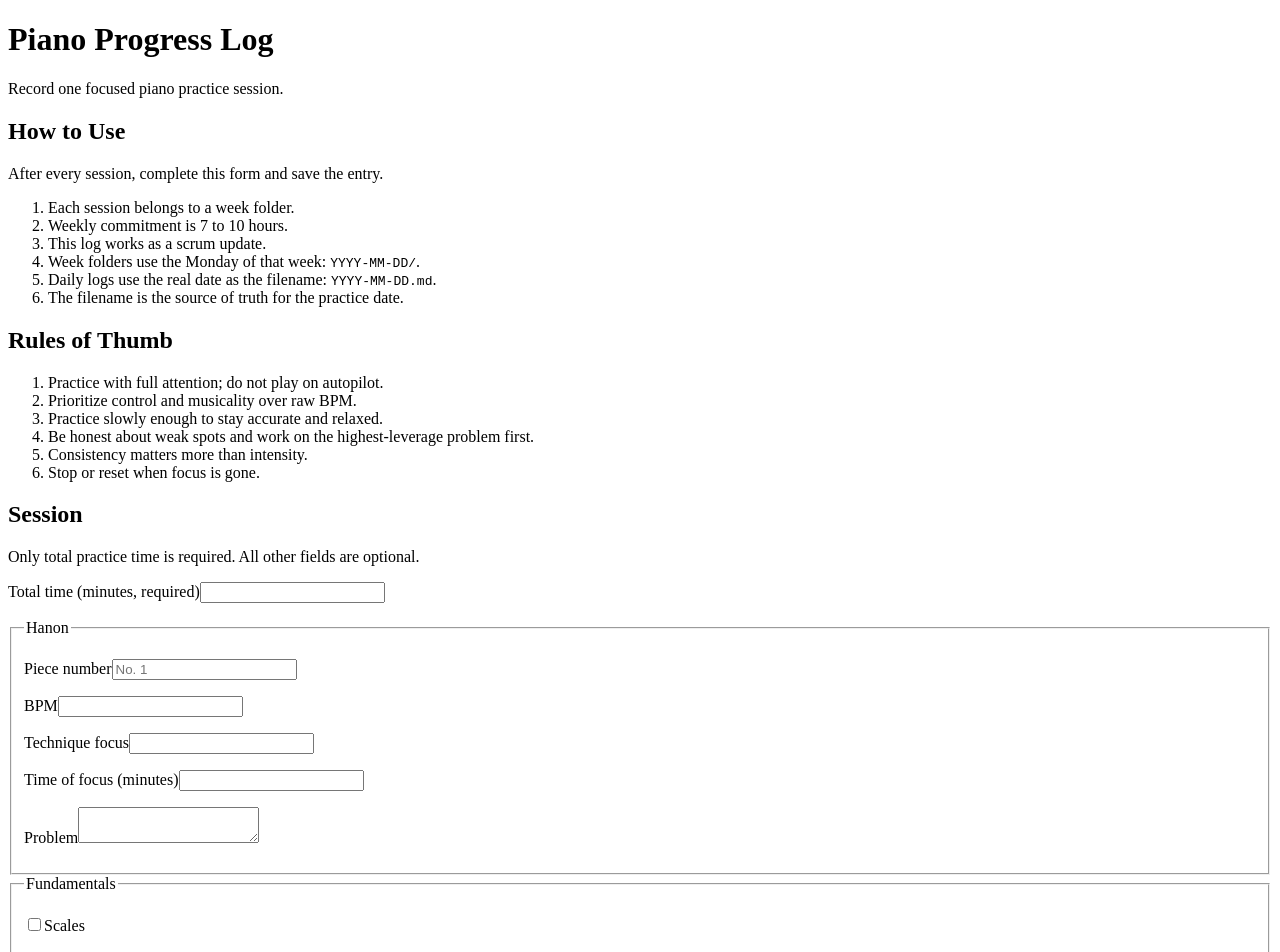
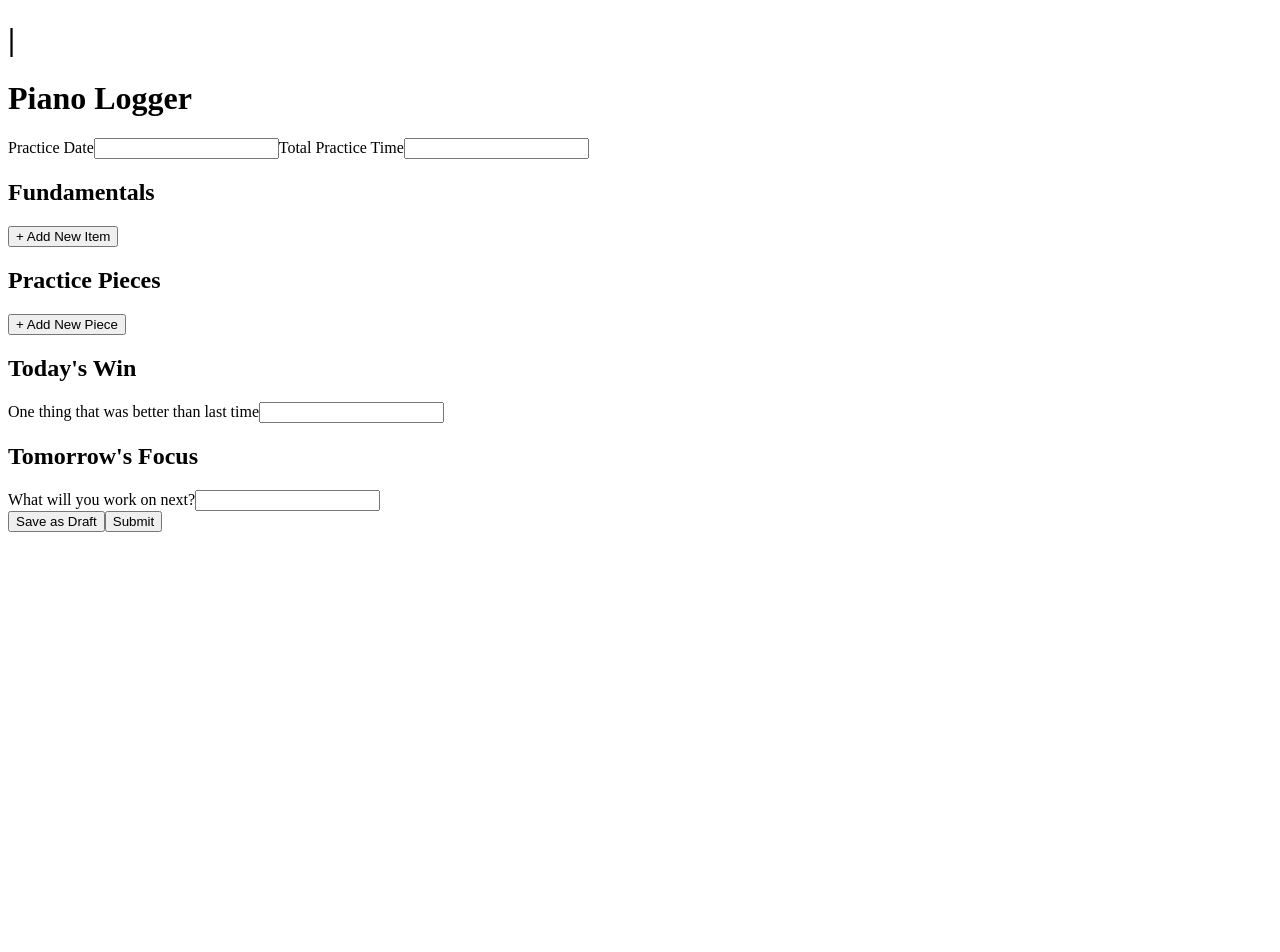
Before and after one commit to LiberteI/piano-log, a React (Vite) app in the folder client/: page / in a window 1280 px wide. Shown: the top 952 px of the page. After the commit the page ends 800 px from the top, so only its background shows below. Built offline with nearby package versions, Linux system fonts and the light colour scheme.

Commit message:
add dom skeleton

```diff
--- a/client/package.json
+++ b/client/package.json
@@ -11,7 +11,8 @@
   },
   "dependencies": {
     "react": "^19.2.8",
-    "react-dom": "^19.2.8"
+    "react-dom": "^19.2.8",
+    "react-router-dom": "^7.18.3"
   },
   "devDependencies": {
     "@types/node": "^24.13.3",
--- a/client/src/App.tsx
+++ b/client/src/App.tsx
@@ -1,185 +1,14 @@
-import { type FormEvent, useState } from 'react'
-
-const fundamentalSkills = [
-  'Scales',
-  'Arpeggios',
-  'Octaves',
-  'Jumps',
-  'Rotation',
-  'Voicing',
-  'Repeated notes',
-  'Double notes (thirds and sixths)',
-  'Hand synchronization',
-  'Polyphonic control',
-  'Chord technique',
-]
+import { BrowserRouter, Navigate, Route, Routes } from 'react-router-dom'
+import Logger from './log_form/logger.jsx'
 
 function App() {
-  const [submitted, setSubmitted] = useState(false)
-
-  function handleSubmit(event: FormEvent<HTMLFormElement>) {
-    event.preventDefault()
-    setSubmitted(true)
-  }
-
   return (
-    <main>
-      <header>
-        <h1>Piano Progress Log</h1>
-        <p>Record one focused piano practice session.</p>
-      </header>
-
-      <section aria-labelledby="how-to-use-heading">
-        <h2 id="how-to-use-heading">How to Use</h2>
-        <p>After every session, complete this form and save the entry.</p>
-        <ol>
-          <li>Each session belongs to a week folder.</li>
-          <li>Weekly commitment is 7 to 10 hours.</li>
-          <li>This log works as a scrum update.</li>
-          <li>Week folders use the Monday of that week: <code>YYYY-MM-DD/</code>.</li>
-          <li>Daily logs use the real date as the filename: <code>YYYY-MM-DD.md</code>.</li>
-          <li>The filename is the source of truth for the practice date.</li>
-        </ol>
-      </section>
-
-      <section aria-labelledby="rules-heading">
-        <h2 id="rules-heading">Rules of Thumb</h2>
-        <ol>
-          <li>Practice with full attention; do not play on autopilot.</li>
-          <li>Prioritize control and musicality over raw BPM.</li>
-          <li>Practice slowly enough to stay accurate and relaxed.</li>
-          <li>Be honest about weak spots and work on the highest-leverage problem first.</li>
-          <li>Consistency matters more than intensity.</li>
-          <li>Stop or reset when focus is gone.</li>
-        </ol>
-      </section>
-
-      <section aria-labelledby="session-heading">
-        <h2 id="session-heading">Session</h2>
-        <p>Only total practice time is required. All other fields are optional.</p>
-
-        <form onSubmit={handleSubmit}>
-          <p>
-            <label htmlFor="total-time">Total time (minutes, required)</label>
-            <input id="total-time" name="totalTime" type="number" min="1" required />
-          </p>
-
-          <fieldset>
-            <legend>Hanon</legend>
-            <p>
-              <label htmlFor="hanon-piece">Piece number</label>
-              <input id="hanon-piece" name="hanonPiece" placeholder="No. 1" />
-            </p>
-            <p>
-              <label htmlFor="hanon-bpm">BPM</label>
-              <input id="hanon-bpm" name="hanonBpm" type="number" min="1" />
-            </p>
-            <p>
-              <label htmlFor="hanon-technique">Technique focus</label>
-              <input id="hanon-technique" name="hanonTechniqueFocus" />
-            </p>
-            <p>
-              <label htmlFor="hanon-time">Time of focus (minutes)</label>
-              <input id="hanon-time" name="hanonTimeOfFocus" type="number" min="1" />
-            </p>
-            <p>
-              <label htmlFor="hanon-problem">Problem</label>
-              <textarea id="hanon-problem" name="hanonProblem" />
-            </p>
-          </fieldset>
-
-          <fieldset>
-            <legend>Fundamentals</legend>
-            {fundamentalSkills.map((skill) => (
-              <p key={skill}>
-                <label>
-                  <input name="fundamentals" type="checkbox" value={skill} />
-                  {skill}
-                </label>
-              </p>
-            ))}
-            <p>
-              <label htmlFor="fundamentals-key">Key</label>
-              <input id="fundamentals-key" name="fundamentalsKey" />
-            </p>
-            <p>
-              <label htmlFor="fundamentals-bpm">BPM</label>
-              <input id="fundamentals-bpm" name="fundamentalsBpm" type="number" min="1" />
-            </p>
-            <p>
-              <label htmlFor="fundamentals-problem">Problem</label>
-              <textarea id="fundamentals-problem" name="fundamentalsProblem" />
-            </p>
-            <p>
-              <label htmlFor="fundamentals-time">Time (minutes)</label>
-              <input id="fundamentals-time" name="fundamentalsTime" type="number" min="1" />
-            </p>
-          </fieldset>
-
-          <fieldset>
-            <legend>Etude</legend>
-            <p>
-              <label htmlFor="etude-piece">Piece</label>
-              <input id="etude-piece" name="etudePiece" />
-            </p>
-            <p>
-              <label htmlFor="etude-bpm">BPM</label>
-              <input id="etude-bpm" name="etudeBpm" type="number" min="1" />
-            </p>
-            <p>
-              <label htmlFor="etude-problem">Problem</label>
-              <textarea id="etude-problem" name="etudeProblem" />
-            </p>
-            <p>
-              <label htmlFor="etude-time">Time of focus (minutes)</label>
-              <input id="etude-time" name="etudeTimeOfFocus" type="number" min="1" />
-            </p>
-          </fieldset>
-
-          <fieldset>
-            <legend>Repertoire</legend>
-            <p>
-              <label htmlFor="repertoire-piece">Piece</label>
-              <input id="repertoire-piece" name="repertoirePiece" />
-            </p>
-            <p>
-              <label htmlFor="repertoire-section">Section practiced</label>
-              <input id="repertoire-section" name="repertoireSection" />
-            </p>
-            <p>
-              <label htmlFor="repertoire-bpm">BPM</label>
-              <input id="repertoire-bpm" name="repertoireBpm" type="number" min="1" />
-            </p>
-            <p>
-              <label htmlFor="repertoire-note">Note</label>
-              <textarea id="repertoire-note" name="repertoireNote" />
-            </p>
-            <p>
-              <label htmlFor="repertoire-time">Time of focus (minutes)</label>
-              <input id="repertoire-time" name="repertoireTimeOfFocus" type="number" min="1" />
-            </p>
-          </fieldset>
-
-          <p>
-            <label htmlFor="todays-win">Today's win</label>
-            <textarea
-              id="todays-win"
-              name="todaysWin"
-              placeholder="One thing that was better than last time"
-            />
-          </p>
-
-          <p>
-            <label htmlFor="tomorrows-focus">Tomorrow's focus</label>
-            <textarea id="tomorrows-focus" name="tomorrowsFocus" />
-          </p>
-
-          <button type="submit">Save session</button>
-        </form>
-
-        {submitted && <p>Session is ready to save when the API endpoint is added.</p>}
-      </section>
-    </main>
+    <BrowserRouter>
+      <Routes>
+        <Route path='/' element={<Logger />} />
+        <Route path='*' element={<Navigate to='/' replace />} />
+      </Routes>
+    </BrowserRouter>
   )
 }
 
--- /dev/null
+++ b/client/src/log_form/logger.d.ts
@@ -0,0 +1,5 @@
+import type { JSX } from 'react'
+
+declare function Logger(): JSX.Element
+
+export default Logger
--- /dev/null
+++ b/client/src/log_form/logger.jsx
@@ -0,0 +1,117 @@
+import { useState } from 'react'
+
+const PieceCard = (type) => {
+  return (
+    <div>
+      <label htmlFor="">Piece Name / No.</label>
+      <input type="text" />
+
+      <label htmlFor="">BPM</label>
+      <input type="text" />
+
+      <label htmlFor="">Time of Focus</label>
+      <input type="text" />
+
+      <label htmlFor="">Problem</label>
+      <input type="text" />
+    </div>
+  )
+}
+
+const FundamentalCard = (type) => {
+  return (
+    <div>
+      <label htmlFor="">Key</label>
+      <input type="text" />
+
+      <label htmlFor="">BPM</label>
+      <input type="text" />
+
+      <label htmlFor="">Time of Focus</label>
+      <input type="text" />
+
+      <label htmlFor="">Problem</label>
+      <input type="text" />
+    </div>
+  )
+}
+
+const FundamentalEnum = [
+  "scales",
+  "arpeggios",
+  "chords",
+  "octaves",
+  "repeated notes",
+  "thirds/sixths"
+]
+
+const FundamentalItem = (type) => {
+  return (
+    <div>
+      <input type="checkbox" />
+      <label htmlFor="">Fundamental Type</label>
+    </div>
+  )
+}
+
+const FundamentalForm = (type) => {
+  return (
+    <div>
+      <h2>Fundamentals</h2>
+      <button>+ Add New Item</button>
+
+
+
+    </div>
+  )
+}
+
+const PieceForm = (type) => {
+  return (
+    <div>
+      <h2>Practice Pieces</h2>
+      <button>+ Add New Piece</button>
+    </div>
+  )
+}
+
+const ReflectionForm = (type) => {
+  return (
+    <div>
+      <h2>Today's Win</h2>
+      <label htmlFor="">One thing that was better than last time</label>
+      <input type="text" />
+
+      <h2>Tomorrow's Focus</h2>
+      <label htmlFor="">What will you work on next?</label>
+      <input type="text" />
+    </div>
+  )
+}
+
+function Logger() {
+
+  return (
+    <div>
+      <h1>|</h1>
+      <h1>Piano Logger</h1>
+
+      <label htmlFor="">Practice Date</label>
+      <input type="text" />
+
+      <label htmlFor="">Total Practice Time</label>
+      <input type="text" />
+
+      <FundamentalForm />
+
+      <PieceForm />
+
+      <ReflectionForm />
+
+      <button>Save as Draft</button>
+      <button>Submit</button>
+    </div>
+  )
+}
+
+export default Logger
```
Also changed, not shown: 2 other files (tests, documents, lock files or other folders).
